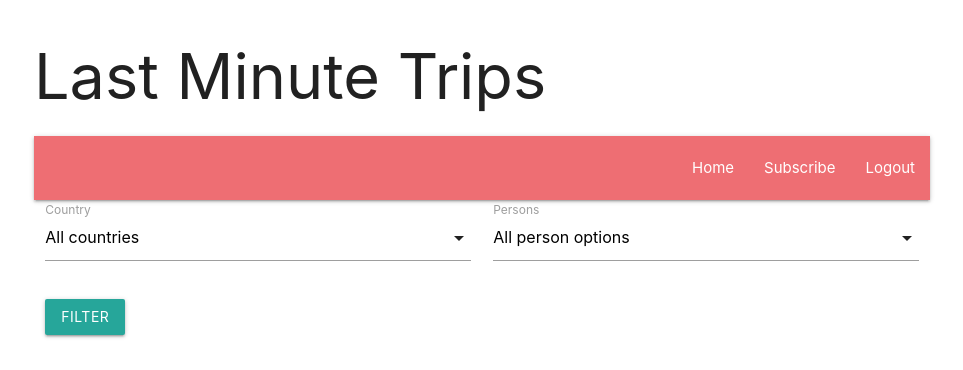
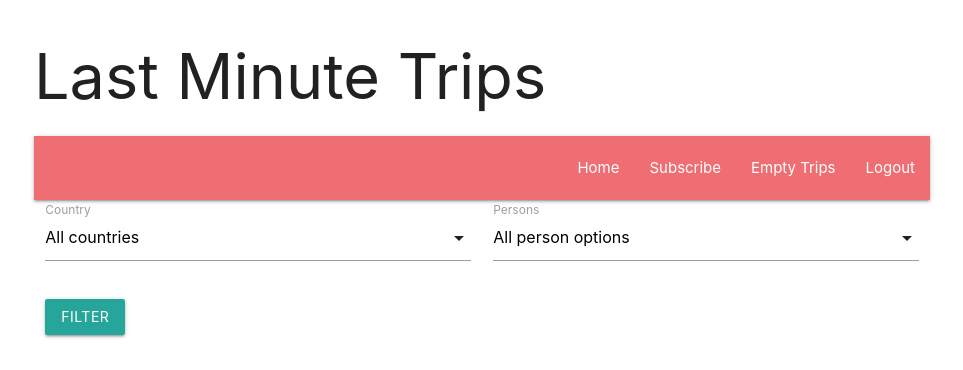
Before and after one commit to teh42eem00/Holiday_Monitor, a Flask app: page /trips in a window 1280 px wide. Shown: the top 370 px of the page, without its empty margins (158-1121 px from the left). Run offline with Flask 3, Linux system fonts and the light colour scheme; the visitor is signed in with stand-in values (Sample User, id 1); data that the repository does not hold is empty.

Commit message:
Update trips.html
add empty trips button

```diff
--- a/templates/trips.html
+++ b/templates/trips.html
@@ -13,6 +13,7 @@
             <ul id="nav-mobile" class="right">
                 <li><a href="/trips">Home</a></li>
                 <li><a href="/subscribe">Subscribe</a></li>
+                <li><a href="/empty-trips">Empty Trips</a></li>
                 <li><a href="/logout">Logout</a></li>
             </ul>
         </div>
```
